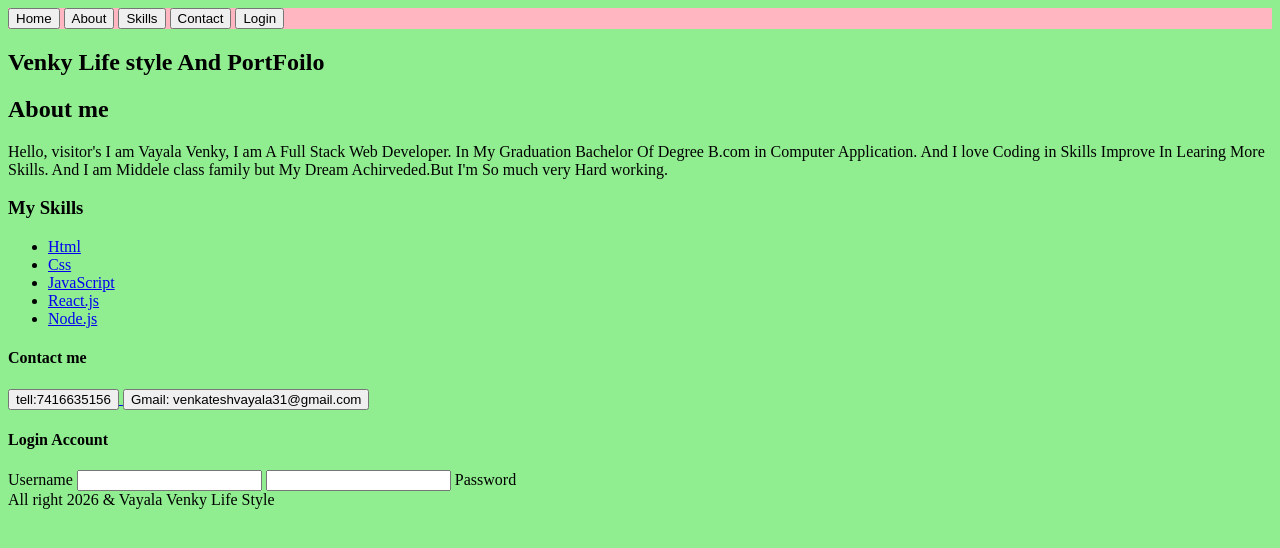
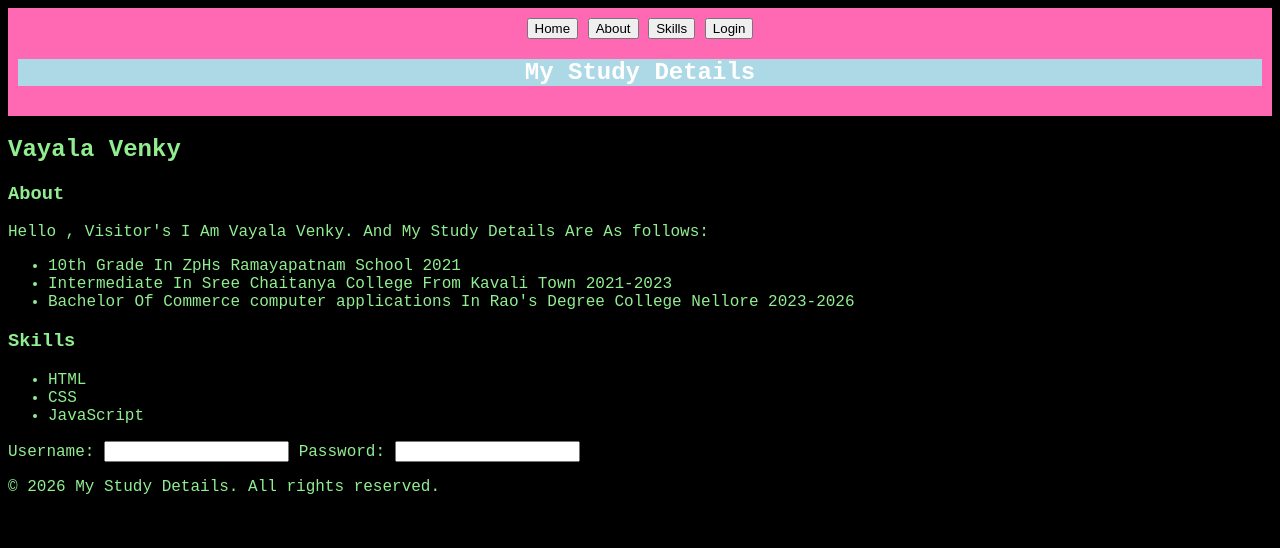
Before and after one commit to venkateshvayala31-art/projects-code, a plain HTML site: page HTML basics/index.html in a window 1280 px wide. Drawn offline with Linux system fonts and the light colour scheme.

Commit message:
profile.pjg

```diff
--- a/HTML basics/index.html
+++ b/HTML basics/index.html
@@ -3,59 +3,49 @@
     <head>
         <meta charset="UTF-8">
         <meta name="viewport" content="width=device-width, initial-scale=1.0">
-        <title>Venky Life Style's And Portfoilo</title>
+        <title>My Study Details</title>
         <link rel="stylesheet" href="style.css">
     </head>
     <body>
         <header>
             <nav>
-                <a href=""><button class="button">Home</button></a>
-                <a href=""><button class="button">About</button></a>
-                <a href=""><button class="button">Skills</button></a>
-                <a href=""><button class="button">Contact</button></a>
-                <a href=""><button class="button">Login</button></a>
+                <a href="index.html"><button class="button">Home</button></a>
+                <a href="about.html"><button class="button">About</button></a>
+                <a href="skills.html"><button class="button">Skills</button></a>
+                <a href="login.html"><button class="button">Login</button></a>
+                <h1>My Study Details</h1>
             </nav>
         </header>
         <section>
-            <h1>Venky Life style And PortFoilo</h1>
+            <main>
+                <h2>Vayala Venky</h2>
+            </main>
         </section>
         <section>
-            <h2>About me</h2>
-            <p>Hello, visitor's I am Vayala Venky, I am A Full Stack Web Developer. In My Graduation Bachelor Of Degree B.com in Computer Application.
-                And I love Coding in Skills Improve In Learing More Skills. And I am Middele class family but My Dream Achirveded.But I'm So much very Hard
-                working.
-            </p>
+            <h3>About</h3>
+            <p>Hello , Visitor's I Am Vayala Venky. And My Study Details Are As follows:</p>
+            <ul>
+                <li>10th Grade In ZpHs Ramayapatnam School 2021</li>
+                <li>Intermediate In Sree Chaitanya College From Kavali Town 2021-2023</li>
+                <li>Bachelor Of Commerce computer applications In Rao's Degree College Nellore 2023-2026</li>
+            </ul>
         </section>
         <section>
-            <main>
-            <h3>My Skills</h3>
+            <h3>Skills</h3>
             <ul>
-                <li><a href="index.html">Html</a></li>
-                <li><a href="Css.html">Css</a></li>
-                <li><a href="JavaScript.html">JavaScript</a></li>
-                <li><a href="React.js.html">React.js</a></li>
-                <li><a href="Node.js">Node.js</a></li>
+                <li>HTML</li>
+                <li>CSS</li>
+                <li>JavaScript</li>
             </ul>
         </section>
-    </main>
-        <section>
-            <h4>Contact me</h4>
-            <a href="Mobile">
-                <button>tell:7416635156</button>
-            </a>
-            <a href="Gmail ID">
-                <button>Gmail: venkateshvayala31@gmail.com</button>
-            </a>
-        </section>
-        <h4>Login Account</h4>
         <form>
-            <label>Username</label>
-            <input>
-            <input>
-            <label>Password</label>
+            <label For="Username">Username:</label>
+            <input type="Username">
+            <label For="password">Password:</label>
+            <input type="password">
         </form>
         <footer>
-            All right 2026 & Vayala Venky Life Style
+            <p>&copy; 2026 My Study Details. All rights reserved.</p>
         </footer>
     </body>
 </html>
--- a/HTML basics/style.css
+++ b/HTML basics/style.css
@@ -1,6 +1,15 @@
+h1{
+    font: size 50px;
+    background-color:lightblue;
+}
 body{
-    background-color:lightgreen
+    font-family:'Courier New', Courier, monospace;
+    color:lightgreen;
+    background-color:black;
 }
 header{
-    background-color:lightpink
+    background-color:hotpink;
+    color:white;
+    text-align:center;
+    padding:10px;
 }
```
Also changed, not shown: HTML basics/script.js (deleted, +0 -48 lines), HTML basics/profile.jpg (deleted), HTML basics/robots.txt (deleted), 3 other files.
